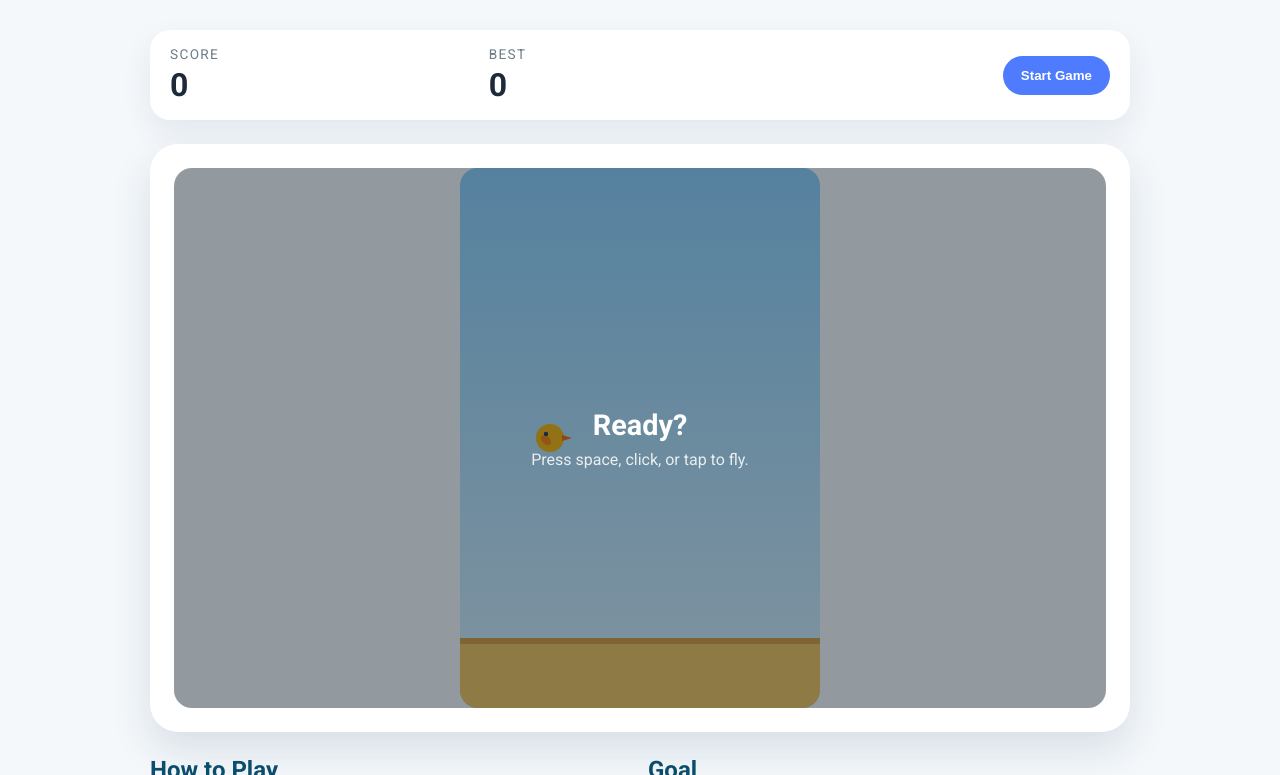
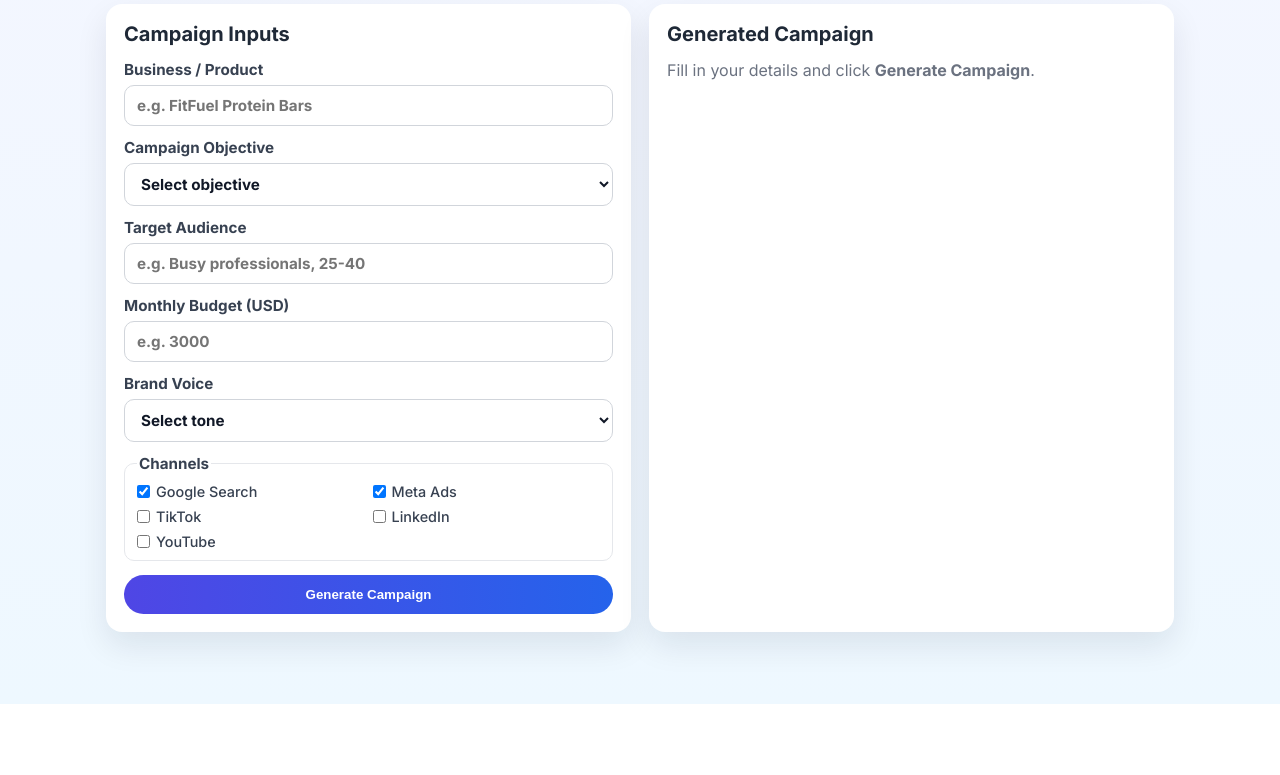
Before and after one commit to Sonu9667/Web-Design, a plain HTML site: page index.html in a window 1280 px wide. Shown: the part 170-945 px from the top of the page. After the commit the page ends 874 px from the top, so only its background shows below. Drawn offline with Linux system fonts and the light colour scheme; a web font is replaced by a local one.

Commit message:
Build AI ad campaign generator web app

```diff
--- a/CSS/styles.css
+++ b/CSS/styles.css
@@ -1,6 +1,6 @@
 :root {
   color-scheme: light;
-  font-family: 'Roboto', sans-serif;
+  font-family: 'Inter', sans-serif;
 }
 
 * {
@@ -9,173 +9,165 @@
 
 body {
   margin: 0;
-  background: #f4f8fb;
-  color: #1c2a3a;
+  background: linear-gradient(180deg, #f4f6ff 0%, #eef8ff 100%);
+  color: #1f2937;
 }
 
 .page {
   min-height: 100vh;
-  padding: 40px 16px 80px;
-  display: flex;
-  flex-direction: column;
-  align-items: center;
-  gap: 32px;
+  padding: 40px 16px 72px;
+  max-width: 1100px;
+  margin: 0 auto;
 }
 
 .hero {
   text-align: center;
-  max-width: 680px;
+  margin-bottom: 22px;
 }
 
 .eyebrow {
+  margin: 0;
   text-transform: uppercase;
-  letter-spacing: 0.24em;
+  letter-spacing: 0.18em;
   font-size: 0.75rem;
   font-weight: 700;
-  color: #4f7cff;
-  margin: 0 0 8px;
+  color: #4f46e5;
 }
 
 .hero h1 {
-  font-family: 'Allison', cursive;
-  font-size: clamp(3rem, 5vw, 4.5rem);
-  margin: 0;
-  color: #0b4f6c;
+  margin: 10px 0 8px;
+  font-size: clamp(1.9rem, 4.5vw, 3rem);
 }
 
 .subtitle {
-  margin: 12px 0 0;
-  font-size: 1.1rem;
-  color: #45606c;
+  margin: 0;
+  color: #4b5563;
 }
 
-.game-shell {
-  width: min(980px, 100%);
-  display: flex;
-  flex-direction: column;
-  gap: 24px;
+.generator-shell {
+  display: grid;
+  grid-template-columns: 1fr 1fr;
+  gap: 18px;
 }
 
-.hud {
-  display: grid;
-  grid-template-columns: repeat(auto-fit, minmax(140px, 1fr));
-  gap: 16px;
-  align-items: center;
-  background: #ffffff;
-  border-radius: 20px;
-  padding: 16px 20px;
-  box-shadow: 0 12px 30px rgba(16, 38, 71, 0.08);
+.panel {
+  background: #fff;
+  border-radius: 16px;
+  box-shadow: 0 14px 32px rgba(15, 23, 42, 0.09);
+  padding: 18px;
 }
 
-.label {
-  font-size: 0.85rem;
-  margin: 0;
-  color: #6b7c88;
-  text-transform: uppercase;
-  letter-spacing: 0.1em;
+.panel h2 {
+  margin-top: 0;
+  margin-bottom: 14px;
+  font-size: 1.25rem;
 }
 
-.value {
-  font-size: 2rem;
-  margin: 4px 0 0;
-  font-weight: 700;
-  color: #1c2a3a;
+.form-grid {
+  display: grid;
+  gap: 12px;
+}
+
+label,
+legend {
+  font-size: 0.95rem;
+  font-weight: 600;
+  color: #374151;
+}
+
+input,
+select {
+  width: 100%;
+  margin-top: 6px;
+  border: 1px solid #d1d5db;
+  border-radius: 10px;
+  padding: 10px 12px;
+  font: inherit;
+  color: #111827;
+  background: #fff;
+}
+
+input:focus,
+select:focus {
+  outline: 2px solid #c7d2fe;
+  border-color: #818cf8;
+}
+
+.channels {
+  border: 1px solid #e5e7eb;
+  border-radius: 10px;
+  padding: 10px 12px;
+  margin: 0;
+  display: grid;
+  grid-template-columns: 1fr 1fr;
+  gap: 8px;
+}
+
+.channels label {
+  display: flex;
+  gap: 6px;
+  align-items: center;
+  font-weight: 500;
+  font-size: 0.9rem;
+}
+
+.channels input {
+  margin: 0;
+  width: auto;
 }
 
 .btn {
-  justify-self: end;
+  margin-top: 14px;
+  width: 100%;
+  border: none;
+  border-radius: 999px;
+  background: linear-gradient(90deg, #4f46e5, #2563eb);
+  color: #fff;
   padding: 12px 18px;
-  border-radius: 999px;
-  border: none;
-  background: #4f7cff;
-  color: #fff;
   font-weight: 700;
   cursor: pointer;
-  transition: transform 0.2s ease, box-shadow 0.2s ease;
 }
 
 .btn:hover {
-  transform: translateY(-1px);
-  box-shadow: 0 10px 20px rgba(79, 124, 255, 0.25);
+  filter: brightness(1.05);
 }
 
-.canvas-wrap {
-  position: relative;
-  display: flex;
-  justify-content: center;
-  align-items: center;
-  background: #ffffff;
-  border-radius: 28px;
-  padding: 24px;
-  box-shadow: 0 18px 40px rgba(16, 38, 71, 0.12);
+.hint {
+  margin: 0;
+  color: #6b7280;
 }
 
-canvas {
-  border-radius: 18px;
-  background: #b5e3ff;
-  max-width: 100%;
-  height: auto;
+.output-section {
+  margin-bottom: 16px;
 }
 
-.overlay {
-  position: absolute;
-  inset: 24px;
-  border-radius: 18px;
-  background: rgba(14, 29, 43, 0.45);
-  color: #fff;
-  display: flex;
-  flex-direction: column;
-  align-items: center;
-  justify-content: center;
-  text-align: center;
-  gap: 8px;
-  padding: 24px;
+.output-section h3 {
+  margin: 0 0 8px;
+  font-size: 1rem;
+  color: #111827;
 }
 
-.overlay.hidden {
-  display: none;
+.output-section ul,
+.output-section ol {
+  margin: 0;
+  padding-left: 18px;
+  color: #374151;
 }
 
-.overlay-title {
-  margin: 0;
-  font-size: 1.8rem;
-  font-weight: 700;
+.ad-copy {
+  background: #f8fafc;
+  border: 1px solid #e5e7eb;
+  border-radius: 10px;
+  padding: 10px;
+  margin-bottom: 8px;
 }
 
-.overlay-text {
-  margin: 0;
-  color: rgba(255, 255, 255, 0.85);
+.ad-copy p {
+  margin: 4px 0;
 }
 
-.tips {
-  display: grid;
-  grid-template-columns: repeat(auto-fit, minmax(240px, 1fr));
-  gap: 16px;
-}
-
-.tips h2 {
-  margin: 0 0 8px;
-  color: #0b4f6c;
-}
-
-.tips ul {
-  margin: 0;
-  padding-left: 18px;
-  color: #45606c;
-}
-
-.tips p {
-  margin: 0;
-  color: #45606c;
-}
-
-@media (max-width: 640px) {
-  .hud {
+@media (max-width: 900px) {
+  .generator-shell {
     grid-template-columns: 1fr;
   }
-
-  .btn {
-    justify-self: stretch;
-    width: 100%;
-  }
 }
--- a/index.html
+++ b/index.html
@@ -4,55 +4,73 @@
 <head>
   <meta charset="UTF-8">
   <meta name="viewport" content="width=device-width, initial-scale=1.0">
-  <title>Flappy Bird Mini Game</title>
+  <title>AI Ad Campaign Generator</title>
   <link rel="stylesheet" href="CSS/styles.css">
   <link rel="icon" href="favicon.ico">
-  <link href="https://fonts.googleapis.com/css2?family=Allison&family=Roboto:wght@400;700&display=swap" rel="stylesheet">
+  <link href="https://fonts.googleapis.com/css2?family=Inter:wght@400;500;700;800&display=swap" rel="stylesheet">
 </head>
 
 <body>
   <main class="page">
     <header class="hero">
-      <p class="eyebrow">Mini Browser Game</p>
-      <h1>Flappy Bird</h1>
-      <p class="subtitle">Tap or press space to flap. Dodge the pipes and chase a new high score.</p>
+      <p class="eyebrow">Advertising Tool</p>
+      <h1>AI Ad Campaign Generator</h1>
+      <p class="subtitle">Generate campaign strategy, ad copy, and creative ideas in seconds.</p>
     </header>
 
-    <section class="game-shell" aria-label="Flappy Bird game">
-      <div class="hud">
-        <div>
-          <p class="label">Score</p>
-          <p class="value" id="score">0</p>
+    <section class="generator-shell" aria-label="Ad campaign generator">
+      <form id="campaign-form" class="panel form-panel">
+        <h2>Campaign Inputs</h2>
+        <div class="form-grid">
+          <label>Business / Product
+            <input id="product" type="text" placeholder="e.g. FitFuel Protein Bars" required>
+          </label>
+
+          <label>Campaign Objective
+            <select id="objective" required>
+              <option value="">Select objective</option>
+              <option value="Brand Awareness">Brand Awareness</option>
+              <option value="Lead Generation">Lead Generation</option>
+              <option value="Sales Conversion">Sales Conversion</option>
+              <option value="App Installs">App Installs</option>
+            </select>
+          </label>
+
+          <label>Target Audience
+            <input id="audience" type="text" placeholder="e.g. Busy professionals, 25-40" required>
+          </label>
+
+          <label>Monthly Budget (USD)
+            <input id="budget" type="number" min="100" step="50" placeholder="e.g. 3000" required>
+          </label>
+
+          <label>Brand Voice
+            <select id="tone" required>
+              <option value="">Select tone</option>
+              <option value="Professional">Professional</option>
+              <option value="Bold">Bold</option>
+              <option value="Friendly">Friendly</option>
+              <option value="Luxury">Luxury</option>
+            </select>
+          </label>
+
+          <fieldset class="channels">
+            <legend>Channels</legend>
+            <label><input type="checkbox" name="channel" value="Google Search" checked>Google Search</label>
+            <label><input type="checkbox" name="channel" value="Meta Ads" checked>Meta Ads</label>
+            <label><input type="checkbox" name="channel" value="TikTok">TikTok</label>
+            <label><input type="checkbox" name="channel" value="LinkedIn">LinkedIn</label>
+            <label><input type="checkbox" name="channel" value="YouTube">YouTube</label>
+          </fieldset>
         </div>
-        <div>
-          <p class="label">Best</p>
-          <p class="value" id="best">0</p>
-        </div>
-        <button class="btn" id="start-btn" type="button">Start Game</button>
-      </div>
 
-      <div class="canvas-wrap">
-        <canvas id="game" width="360" height="540" aria-label="Flappy Bird play area" role="img"></canvas>
-        <div class="overlay" id="overlay">
-          <p class="overlay-title" id="overlay-title">Ready?</p>
-          <p class="overlay-text" id="overlay-text">Press space, click, or tap to fly.</p>
-        </div>
-      </div>
+        <button type="submit" class="btn">Generate Campaign</button>
+      </form>
 
-      <div class="tips">
-        <div>
-          <h2>How to Play</h2>
-          <ul>
-            <li>Press <strong>Space</strong> or tap the screen to flap.</li>
-            <li>Stay between the pipes to keep flying.</li>
-            <li>Hit the ground or a pipe to end the run.</li>
-          </ul>
-        </div>
-        <div>
-          <h2>Goal</h2>
-          <p>Keep a steady rhythm and collect the highest score you can before the pipes catch you.</p>
-        </div>
-      </div>
+      <article class="panel output-panel" id="result" aria-live="polite">
+        <h2>Generated Campaign</h2>
+        <p class="hint">Fill in your details and click <strong>Generate Campaign</strong>.</p>
+      </article>
     </section>
   </main>
 
--- a/script.js
+++ b/script.js
@@ -1,245 +1,117 @@
-const canvas = document.getElementById('game');
-const ctx = canvas.getContext('2d');
-const scoreEl = document.getElementById('score');
-const bestEl = document.getElementById('best');
-const startBtn = document.getElementById('start-btn');
-const overlay = document.getElementById('overlay');
-const overlayTitle = document.getElementById('overlay-title');
-const overlayText = document.getElementById('overlay-text');
+const form = document.getElementById('campaign-form');
+const result = document.getElementById('result');
 
-const game = {
-  width: canvas.width,
-  height: canvas.height,
-  gravity: 0.35,
-  flapStrength: -6.2,
-  pipeGap: 140,
-  pipeWidth: 54,
-  pipeSpeed: 2.6,
-  pipeSpacing: 180,
-  groundHeight: 70,
+const objectiveStrategies = {
+  'Brand Awareness': 'maximize reach with high-frequency top-of-funnel creatives and short-form video',
+  'Lead Generation': 'drive qualified sign-ups with clear forms, lead magnets, and retargeting sequences',
+  'Sales Conversion': 'optimize for purchases using offer-driven creatives, urgency, and cart recovery audiences',
+  'App Installs': 'increase installs with benefit-focused demos, social proof, and app-store optimized CTAs',
 };
 
-let bird;
-let pipes;
-let score;
-let bestScore = 0;
-let frameId;
-let lastPipeX;
-let state = 'idle';
-
-const colors = {
-  skyTop: '#8fd3ff',
-  skyBottom: '#dff5ff',
-  ground: '#f6c65b',
-  groundShadow: '#d99e3c',
-  pipe: '#2ecc71',
-  pipeShadow: '#1e9f57',
-  bird: '#ffb703',
-  birdWing: '#fb8500',
-  beak: '#ff6700',
+const toneExamples = {
+  Professional: ['Trusted by growing teams', 'Built for consistent performance'],
+  Bold: ['Stop scrolling. Start winning.', 'The upgrade your routine deserves'],
+  Friendly: ['Made to make your day easier', 'Simple, smart, and ready for you'],
+  Luxury: ['Crafted for refined expectations', 'Premium quality, unmistakably yours'],
 };
 
-const initBird = () => ({
-  x: 90,
-  y: canvas.height / 2,
-  radius: 14,
-  velocity: 0,
-});
+const formatMoney = (value) =>
+  new Intl.NumberFormat('en-US', {
+    style: 'currency',
+    currency: 'USD',
+    maximumFractionDigits: 0,
+  }).format(value);
 
-const initGame = () => {
-  bird = initBird();
-  pipes = [];
-  score = 0;
-  lastPipeX = canvas.width;
-  updateScore();
+const distributeBudget = (budget, channels) => {
+  const splits = channels.map((name, index) => {
+    const ratio = index === 0 ? 0.4 : index === 1 ? 0.3 : 0.3 / Math.max(channels.length - 2, 1);
+    return { name, amount: Math.round(budget * ratio) };
+  });
+
+  const total = splits.reduce((sum, item) => sum + item.amount, 0);
+  if (splits.length > 0 && total !== budget) {
+    splits[0].amount += budget - total;
+  }
+
+  return splits;
 };
 
-const updateScore = () => {
-  scoreEl.textContent = score.toString();
-  bestEl.textContent = bestScore.toString();
+const createAdCopies = (product, audience, tone) => {
+  const hooks = toneExamples[tone] || toneExamples.Professional;
+
+  return hooks.map((hook, index) => ({
+    headline: `${product}: ${hook}`,
+    body: `Designed for ${audience}. See why customers choose ${product} to get better results with less hassle.`,
+    cta: index % 2 === 0 ? 'Get Started Today' : 'Learn More',
+  }));
 };
 
-const addPipe = () => {
-  const minGapY = 120;
-  const maxGapY = canvas.height - game.groundHeight - 120;
-  const gapY = Math.random() * (maxGapY - minGapY) + minGapY;
+form.addEventListener('submit', (event) => {
+  event.preventDefault();
 
-  pipes.push({
-    x: canvas.width,
-    gapY,
-    passed: false,
-  });
-};
+  const product = document.getElementById('product').value.trim();
+  const objective = document.getElementById('objective').value;
+  const audience = document.getElementById('audience').value.trim();
+  const budget = Number(document.getElementById('budget').value);
+  const tone = document.getElementById('tone').value;
 
-const drawBackground = () => {
-  const gradient = ctx.createLinearGradient(0, 0, 0, canvas.height);
-  gradient.addColorStop(0, colors.skyTop);
-  gradient.addColorStop(1, colors.skyBottom);
-  ctx.fillStyle = gradient;
-  ctx.fillRect(0, 0, canvas.width, canvas.height);
+  const channels = Array.from(document.querySelectorAll('input[name="channel"]:checked')).map(
+    (checkbox) => checkbox.value,
+  );
 
-  ctx.fillStyle = colors.ground;
-  ctx.fillRect(0, canvas.height - game.groundHeight, canvas.width, game.groundHeight);
-  ctx.fillStyle = colors.groundShadow;
-  ctx.fillRect(0, canvas.height - game.groundHeight, canvas.width, 6);
-};
-
-const drawBird = () => {
-  ctx.save();
-  ctx.translate(bird.x, bird.y);
-  const tilt = Math.max(-0.4, Math.min(0.6, bird.velocity / 10));
-  ctx.rotate(tilt);
-
-  ctx.fillStyle = colors.bird;
-  ctx.beginPath();
-  ctx.arc(0, 0, bird.radius, 0, Math.PI * 2);
-  ctx.fill();
-
-  ctx.fillStyle = colors.birdWing;
-  ctx.beginPath();
-  ctx.ellipse(-4, 2, 6, 4, Math.PI / 4, 0, Math.PI * 2);
-  ctx.fill();
-
-  ctx.fillStyle = colors.beak;
-  ctx.beginPath();
-  ctx.moveTo(bird.radius - 2, -3);
-  ctx.lineTo(bird.radius + 8, 0);
-  ctx.lineTo(bird.radius - 2, 3);
-  ctx.closePath();
-  ctx.fill();
-
-  ctx.fillStyle = '#1d3557';
-  ctx.beginPath();
-  ctx.arc(-4, -4, 2.2, 0, Math.PI * 2);
-  ctx.fill();
-
-  ctx.restore();
-};
-
-const drawPipe = (pipe) => {
-  const topPipeHeight = pipe.gapY - game.pipeGap / 2;
-  const bottomPipeY = pipe.gapY + game.pipeGap / 2;
-  const bottomPipeHeight = canvas.height - game.groundHeight - bottomPipeY;
-
-  ctx.fillStyle = colors.pipe;
-  ctx.fillRect(pipe.x, 0, game.pipeWidth, topPipeHeight);
-  ctx.fillRect(pipe.x, bottomPipeY, game.pipeWidth, bottomPipeHeight);
-
-  ctx.fillStyle = colors.pipeShadow;
-  ctx.fillRect(pipe.x + game.pipeWidth - 6, 0, 6, topPipeHeight);
-  ctx.fillRect(pipe.x + game.pipeWidth - 6, bottomPipeY, 6, bottomPipeHeight);
-};
-
-const updateBird = () => {
-  bird.velocity += game.gravity;
-  bird.y += bird.velocity;
-};
-
-const updatePipes = () => {
-  pipes.forEach((pipe) => {
-    pipe.x -= game.pipeSpeed;
-    if (!pipe.passed && pipe.x + game.pipeWidth < bird.x) {
-      pipe.passed = true;
-      score += 1;
-      updateScore();
-    }
-  });
-
-  pipes = pipes.filter((pipe) => pipe.x + game.pipeWidth > 0);
-
-  if (canvas.width - lastPipeX >= game.pipeSpacing) {
-    addPipe();
-    lastPipeX = canvas.width;
-  } else {
-    lastPipeX -= game.pipeSpeed;
-  }
-};
-
-const checkCollision = () => {
-  if (bird.y + bird.radius >= canvas.height - game.groundHeight) {
-    return true;
-  }
-  if (bird.y - bird.radius <= 0) {
-    return true;
-  }
-
-  return pipes.some((pipe) => {
-    const inPipeXRange = bird.x + bird.radius > pipe.x && bird.x - bird.radius < pipe.x + game.pipeWidth;
-    if (!inPipeXRange) {
-      return false;
-    }
-    const topPipeHeight = pipe.gapY - game.pipeGap / 2;
-    const bottomPipeY = pipe.gapY + game.pipeGap / 2;
-    const hitTop = bird.y - bird.radius < topPipeHeight;
-    const hitBottom = bird.y + bird.radius > bottomPipeY;
-    return hitTop || hitBottom;
-  });
-};
-
-const render = () => {
-  drawBackground();
-  pipes.forEach(drawPipe);
-  drawBird();
-};
-
-const gameLoop = () => {
-  updateBird();
-  updatePipes();
-  render();
-
-  if (checkCollision()) {
-    endGame();
+  if (!channels.length) {
+    result.innerHTML = '<h2>Generated Campaign</h2><p class="hint">Please choose at least one channel.</p>';
     return;
   }
 
-  frameId = requestAnimationFrame(gameLoop);
-};
+  const strategy = objectiveStrategies[objective] || 'balance awareness and conversion with iterative testing';
+  const budgetPlan = distributeBudget(budget, channels);
+  const copies = createAdCopies(product, audience, tone);
 
-const startGame = () => {
-  cancelAnimationFrame(frameId);
-  initGame();
-  state = 'playing';
-  overlay.classList.add('hidden');
-  startBtn.textContent = 'Restart';
-  gameLoop();
-};
+  result.innerHTML = `
+    <h2>Generated Campaign</h2>
 
-const endGame = () => {
-  state = 'over';
-  cancelAnimationFrame(frameId);
-  bestScore = Math.max(bestScore, score);
-  updateScore();
-  overlayTitle.textContent = 'Game Over';
-  overlayText.textContent = 'Click or press space to try again.';
-  overlay.classList.remove('hidden');
-};
+    <section class="output-section">
+      <h3>Campaign Strategy</h3>
+      <ul>
+        <li><strong>Objective:</strong> ${objective}</li>
+        <li><strong>Audience:</strong> ${audience}</li>
+        <li><strong>Approach:</strong> ${strategy}</li>
+        <li><strong>Brand Voice:</strong> ${tone}</li>
+      </ul>
+    </section>
 
-const flap = () => {
-  if (state === 'idle') {
-    startGame();
-    return;
-  }
-  if (state === 'over') {
-    startGame();
-    return;
-  }
-  bird.velocity = game.flapStrength;
-};
+    <section class="output-section">
+      <h3>Budget Allocation (${formatMoney(budget)}/month)</h3>
+      <ul>
+        ${budgetPlan.map((item) => `<li>${item.name}: <strong>${formatMoney(item.amount)}</strong></li>`).join('')}
+      </ul>
+    </section>
 
-const handleKey = (event) => {
-  if (event.code === 'Space' || event.code === 'ArrowUp') {
-    event.preventDefault();
-    flap();
-  }
-};
+    <section class="output-section">
+      <h3>AI-Generated Ad Copy Variants</h3>
+      ${copies
+        .map(
+          (copy) => `
+            <article class="ad-copy">
+              <p><strong>Headline:</strong> ${copy.headline}</p>
+              <p><strong>Body:</strong> ${copy.body}</p>
+              <p><strong>CTA:</strong> ${copy.cta}</p>
+            </article>
+          `,
+        )
+        .join('')}
+    </section>
 
-startBtn.addEventListener('click', startGame);
-window.addEventListener('keydown', handleKey);
-canvas.addEventListener('mousedown', flap);
-canvas.addEventListener('touchstart', (event) => {
-  event.preventDefault();
-  flap();
+    <section class="output-section">
+      <h3>7-Day Launch Plan</h3>
+      <ol>
+        <li>Day 1: Launch two creative sets per channel with conversion tracking enabled.</li>
+        <li>Day 2-3: Review click-through rate and pause bottom 20% performers.</li>
+        <li>Day 4: Duplicate top ad set and test one new hook + CTA variation.</li>
+        <li>Day 5-6: Shift 15% budget toward best channel and retarget engaged users.</li>
+        <li>Day 7: Export insights and finalize next-week optimization brief.</li>
+      </ol>
+    </section>
+  `;
 });
-
-initGame();
-render();
```
Also changed, not shown: 1 other file.
